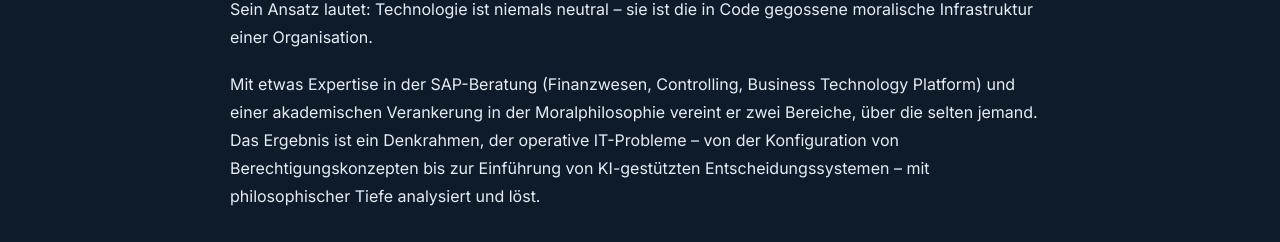
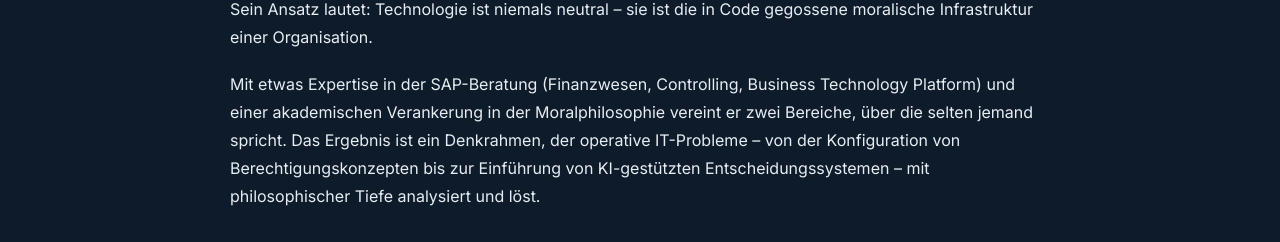
Before and after one commit to intiequals1/pertion, a plain HTML site: page autor.html in a window 1280 px wide. Shown: the part 710-952 px from the top of the page. Drawn offline with Linux system fonts and the light colour scheme.

Commit message:
Correct typo in autor.html text

```diff
--- a/autor.html
+++ b/autor.html
@@ -102,7 +102,7 @@
 
       <p>Claudiu Dangulea beschäftigt sich mit Themen an einer Schnittstelle, die in der zeitgenössischen Literatur kaum besetzt ist: der Verbindung von technischer ERP-Praxis (insbesondere SAP FI/CO und S/4HANA) mit kontinentaler Philosophie, angewandter Ethik und den Governance-Fragen rund um Künstliche Intelligenz. Sein Ansatz lautet: Technologie ist niemals neutral – sie ist die in Code gegossene moralische Infrastruktur einer Organisation.</p>
 
-      <p>Mit etwas Expertise in der SAP-Beratung (Finanzwesen, Controlling, Business Technology Platform) und einer akademischen Verankerung in der Moralphilosophie vereint er zwei Bereiche, über die selten jemand. Das Ergebnis ist ein Denkrahmen, der operative IT-Probleme – von der Konfiguration von Berechtigungskonzepten bis zur Einführung von KI-gestützten Entscheidungssystemen – mit philosophischer Tiefe analysiert und löst.</p>
+      <p>Mit etwas Expertise in der SAP-Beratung (Finanzwesen, Controlling, Business Technology Platform) und einer akademischen Verankerung in der Moralphilosophie vereint er zwei Bereiche, über die selten jemand spricht. Das Ergebnis ist ein Denkrahmen, der operative IT-Probleme – von der Konfiguration von Berechtigungskonzepten bis zur Einführung von KI-gestützten Entscheidungssystemen – mit philosophischer Tiefe analysiert und löst.</p>
 
       <h2 style="margin-top:2.5rem;">Fachliche Schwerpunkte</h2>
 
```
